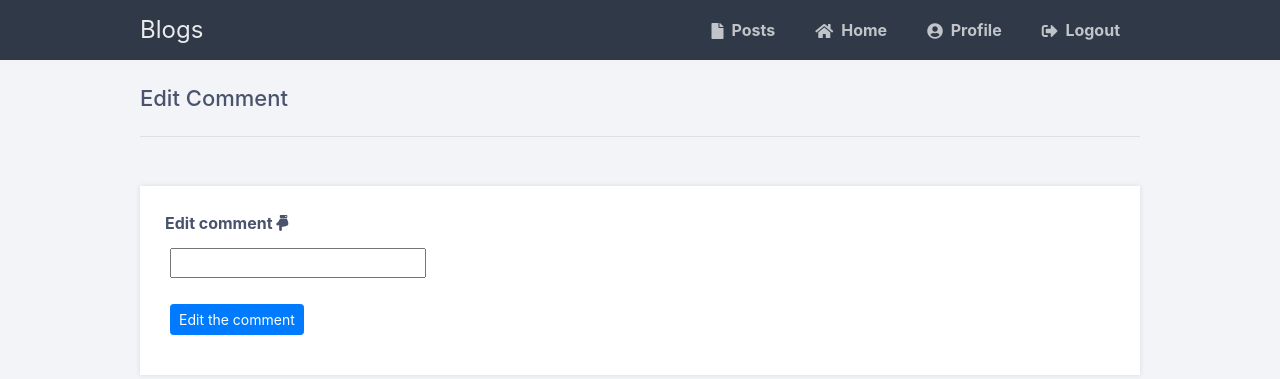
After one commit to Andrei0991/myblogapp, a Flask app: page /edit/1 in a window 1280 px wide. The commit adds this page. Shown: the top 379 px of the page. Run offline with Flask 2, Linux system fonts and the light colour scheme; data that the repository does not hold is empty; some libraries are stand-ins or nearby versions.

Commit message:
edit comments

```diff
--- a/flaskblog/posts/routes.py
+++ b/flaskblog/posts/routes.py
@@ -19,7 +19,8 @@ def posts():
 			commentsAdded[post['idPost']] = []
 		for comment in comments:
 			commentsAdded[comment['idPost']].append(comment)
-	return render_template('posts.html', post_details = post_details, username = session['username'], commentsAdded = commentsAdded)
+		return render_template('posts.html', post_details = post_details, username = session['username'], commentsAdded = commentsAdded)
+	return redirect (url_for('users.login'))
 
 
 @postings.route('/delete/<id_post>', methods=['GET', 'POST'])
@@ -64,3 +65,17 @@ def deleteComments(id_post):
 	cur.execute(f'DELETE FROM comments WHERE idComment = {id_post} AND statusComment = 1')
 	db.connection.commit()
 	return redirect (url_for('postings.posts'))
+
+
+@postings.route('/edit/<id_comment>', methods = ['GET', 'POST'])
+def edit(id_comment):
+	if request.method == "POST":
+		context = request.form['context']
+		cursor = db.connection.cursor(MySQLdb.cursors.DictCursor)
+		cursor.execute(f'UPDATE comments SET context = %s WHERE idComment = %s AND statusComment = 1', (context, id_comment))
+		db.connection.commit()
+		return redirect(url_for('postings.posts'))
+	cursor = db.connection.cursor(MySQLdb.cursors.DictCursor)
+	cursor.execute(f'SELECT * FROM comments WHERE idComment = %s', (id_comment,))
+	edit = cursor.fetchone()
+	return render_template('edit_comment.html', edit = edit)
--- /dev/null
+++ b/flaskblog/templates/edit_comment.html
@@ -0,0 +1,16 @@
+{% extends "layout.html" %}
+{% block title %}Edit Comment{% endblock %}
+{% block content %}
+    <h2>Edit Comment</h2><br>
+    <div class="container">
+        <form method="POST" action="/edit/{{ edit['idComment'] }}">
+            <dl>
+            <label class="labels">Edit comment <i class="fas fa-hand-point-down"></i></label>
+            <p><input name="context" type="text" value = "{{ edit['context'] }}" required></p>
+            </dl>
+            <p>
+            <input type="submit" class="btn btn-primary btn-sm" value="Edit the comment">
+            </p>
+        </form>
+    </div>
+{% endblock %}
--- a/flaskblog/templates/posts.html
+++ b/flaskblog/templates/posts.html
@@ -34,7 +34,9 @@
 							<b>Comment by:</b>&nbsp;&nbsp;<a class="mr-2" href="#">{{ comment['username'] }}</a>
 							on &nbsp;<small class="text-muted">{{ comment['dateComment'].strftime('%Y-%m-%d') }}</small>&nbsp;
 							&nbsp;
+							<br>
 							<a href="/deleteComments/{{ comment['idComment'] }}"><button type="submit" class="btn btn-danger btn-sm">Delete Comment</button></a>
+							<a href="/edit/{{ comment['idComment'] }}"><button type="submit" class="btn btn-primary btn-sm">Edit Comment</button></a>
 							<br>
 							<br>
 						{% endfor %}
```
